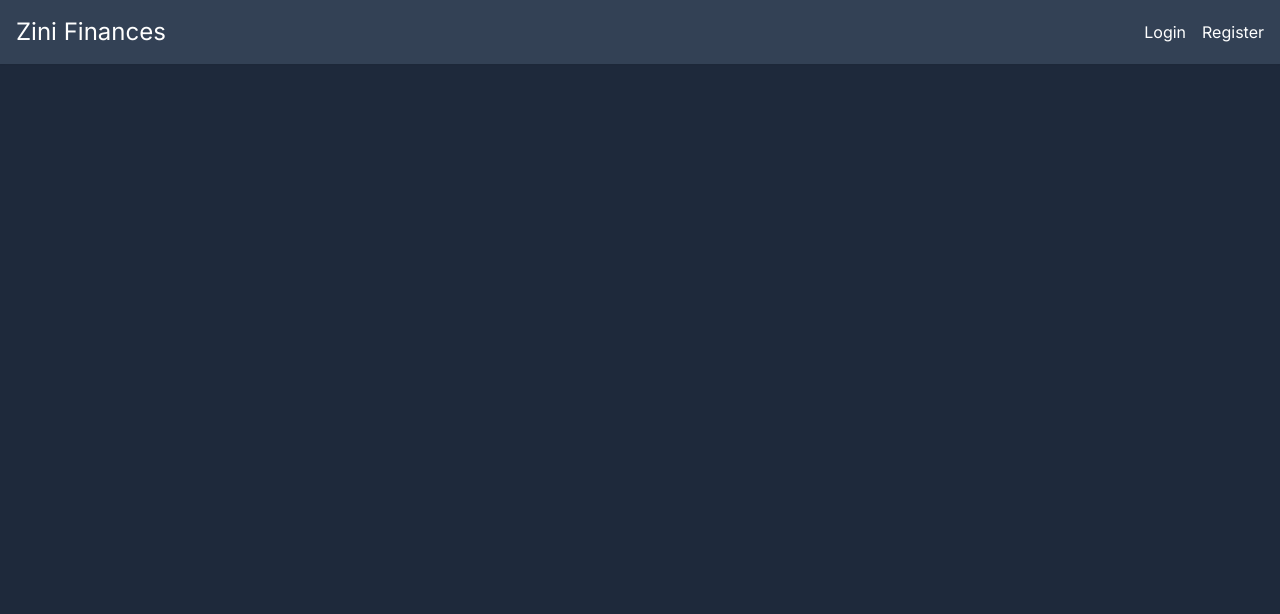
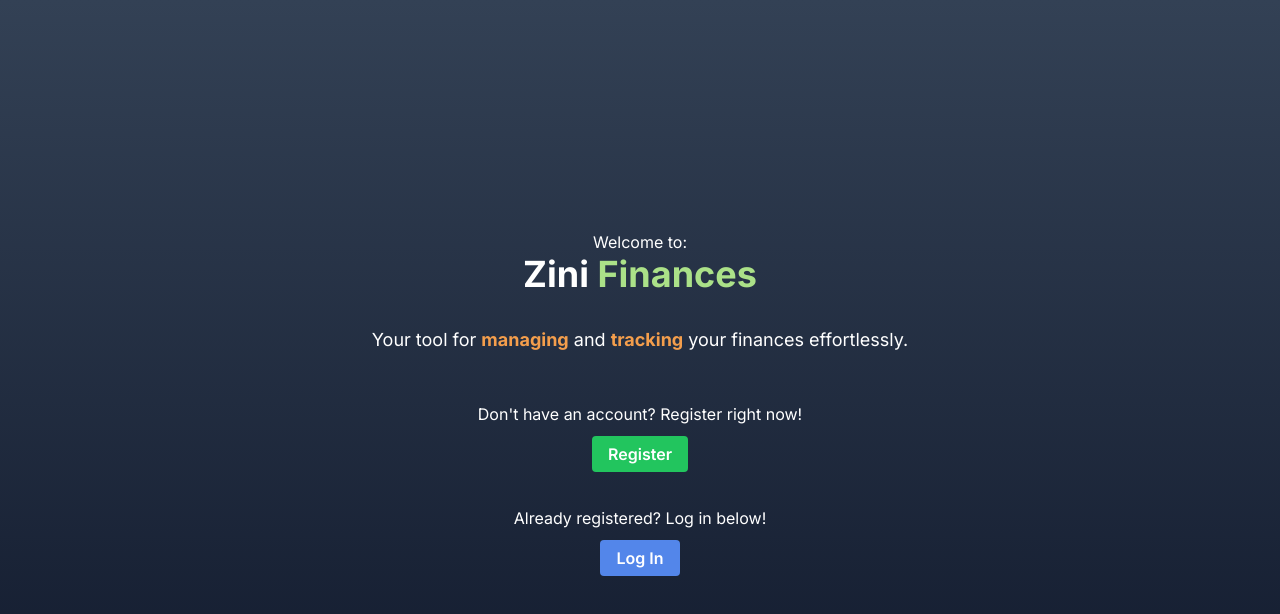
Before and after one commit to rafaelntom/finance_front, a Next.js app: page / in a window 1280 px wide. Shown: the top 614 px of the page. Built offline with nearby package versions, Linux system fonts and the light colour scheme.

Commit message:
feat: homepage done

```diff
--- a/app/layout.tsx
+++ b/app/layout.tsx
@@ -16,7 +16,9 @@ export default function RootLayout({
 }) {
   return (
     <html lang="en">
-      <body className={`${inter.className} bg-slate-800 mx-auto text-white`}>
+      <body
+        className={`${inter.className} bg-gradient-to-b from-slate-700 to-slate-900 mx-auto text-white`}
+      >
         {children}
       </body>
     </html>
--- a/app/page.tsx
+++ b/app/page.tsx
@@ -1,9 +1,42 @@
-import PageHeader from "./components/header";
+import Link from "next/link";
 
 export default function Home() {
   return (
-    <div className="">
-      <PageHeader />
+    <div className="flex items-center h-screen">
+      <div className="container mx-auto p-8 text-center flex flex-col gap-4">
+        <div className="top-container">
+          <p>Welcome to:</p>
+          <h1 className="text-4xl font-bold mb-4 text-white">
+            Zini <span className="text-zinigreen">Finances</span>
+          </h1>
+        </div>
+        <div className="middle-container">
+          <p className="text-lg mb-8">
+            Your tool for{" "}
+            <span className="text-zinibrown font-bold">managing</span> and{" "}
+            <span className="text-zinibrown font-bold">tracking</span> your
+            finances effortlessly.
+          </p>
+        </div>
+        <div className="flex justify-center flex-col gap-10">
+          <div className="register-container flex flex-col gap-4">
+            <span>Don't have an account? Register right now!</span>
+            <Link href="/register">
+              <span className="bg-green-500 text-white font-semibold py-2 px-4 rounded">
+                Register
+              </span>
+            </Link>
+          </div>
+          <div className="login-container flex flex-col gap-4">
+            <span>Already registered? Log in below!</span>
+            <Link href="/login">
+              <span className="bg-ziniblue text-white font-semibold py-2 px-4 rounded ">
+                Log In
+              </span>
+            </Link>
+          </div>
+        </div>
+      </div>
     </div>
   );
 }
--- a/tailwind.config.ts
+++ b/tailwind.config.ts
@@ -30,6 +30,12 @@ const config: Config = {
         slideDown: "slideDown 0.3s ease-in-out",
         slideUp: "slideUp 0.3s ease-in-out",
       },
+      colors: {
+        zinigreen: "#ABE188",
+        ziniblue: "#5386EA",
+        zinimagenta: "#922D50",
+        zinibrown: "#F49E4C",
+      },
     },
   },
   plugins: [],
```
